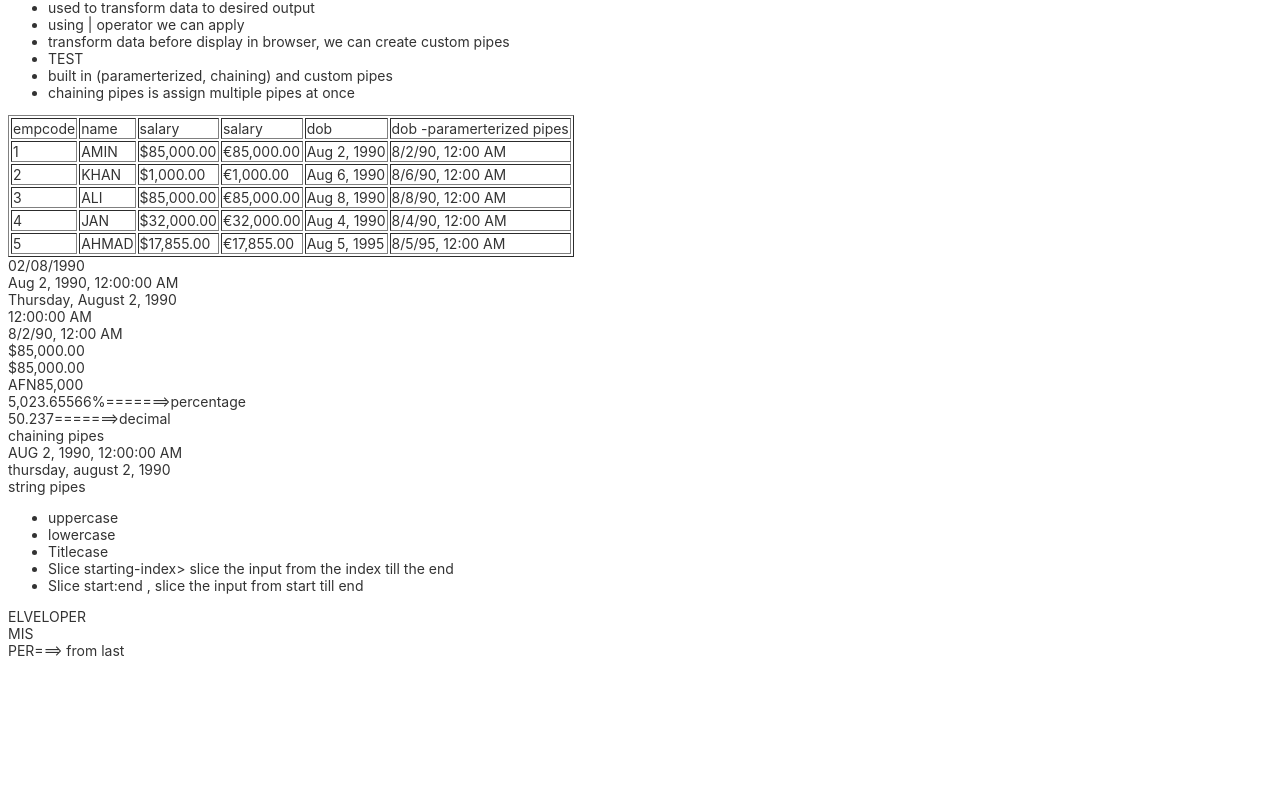
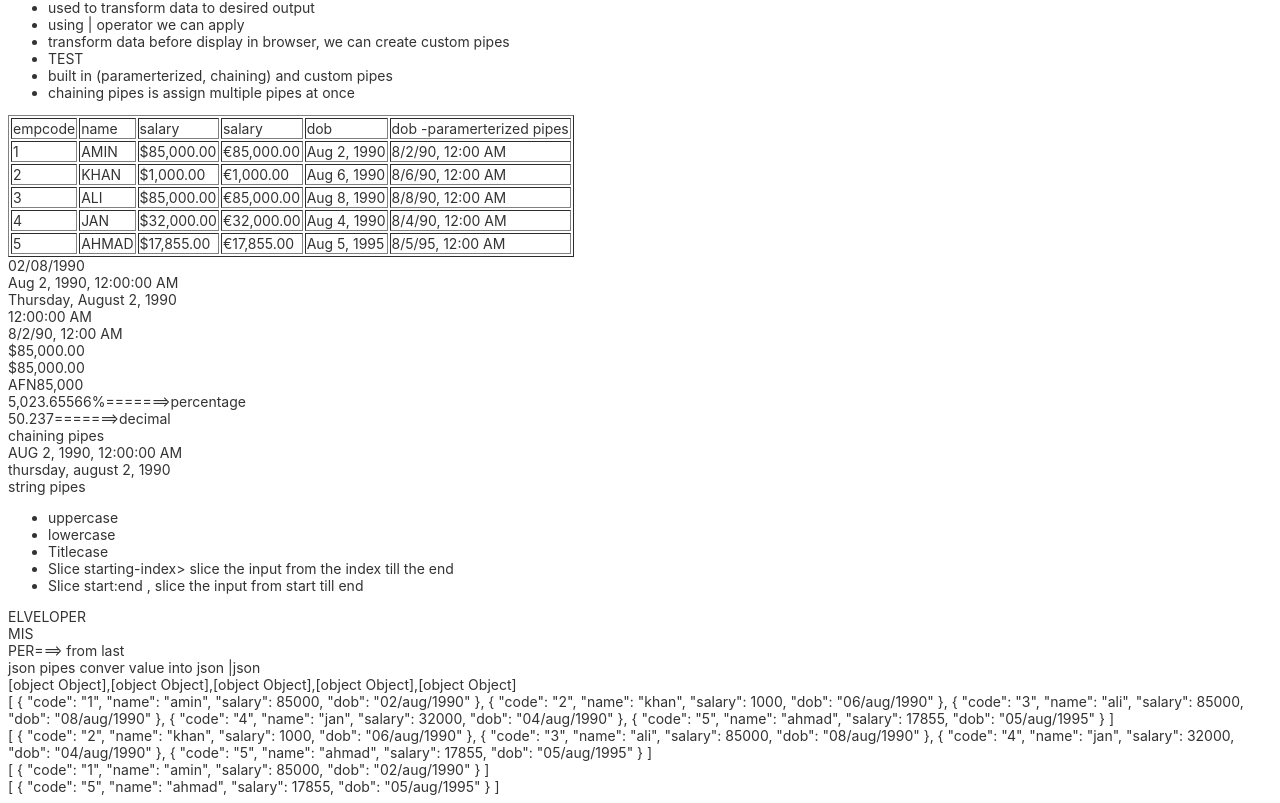
Before and after one commit to miftah1991/my-app, an Angular app: page / in a window 1280 px wide. Shown: the part 1611-2414 px from the top of the page. Before the commit the page ends 2278 px from the top, so only its background shows below. Built offline with nearby package versions, Linux system fonts and the light colour scheme.

Commit message:
json pipes

```diff
--- a/src/app/app.component.html
+++ b/src/app/app.component.html
@@ -178,6 +178,15 @@ you typed {{twowaydata}}
 <p>{{Position |uppercase |slice :5}}</p>
 <p>{{Position |uppercase |slice :0:3}}</p>
 <p>{{Position |uppercase |slice :-3}}===> from last</p>
+<P>json pipes conver value into json  |json</P>
+<div>
+  {{employees }}<br>
+  {{employees |json}}<br>
+  {{employees| slice :1 |json}}<br>
+  {{employees| slice :0:1 |json}}<br>
+  {{employees| slice :-1 |json}}<br>
+</div>
+
 </div>
 
 <router-outlet></router-outlet>
```
